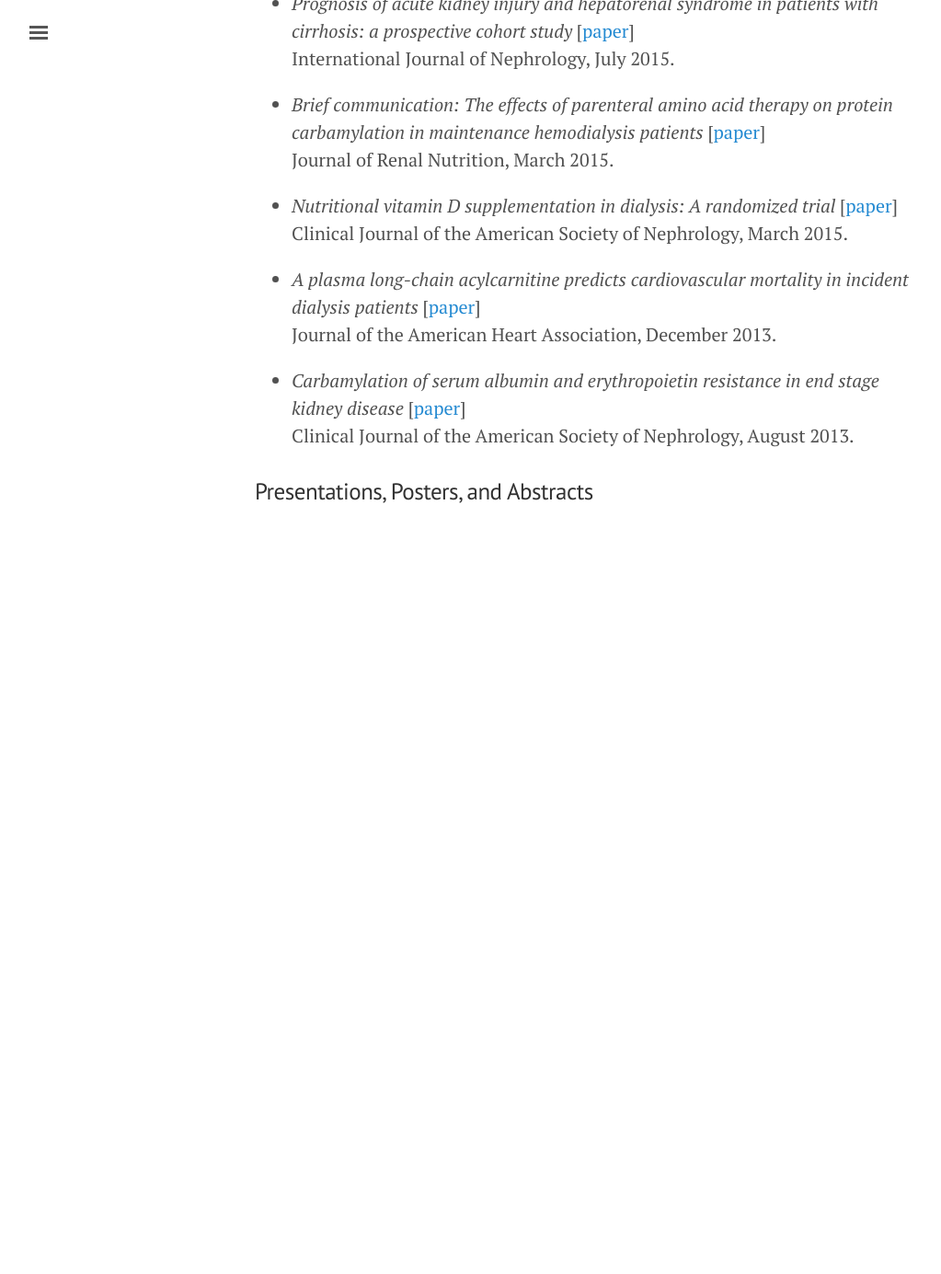
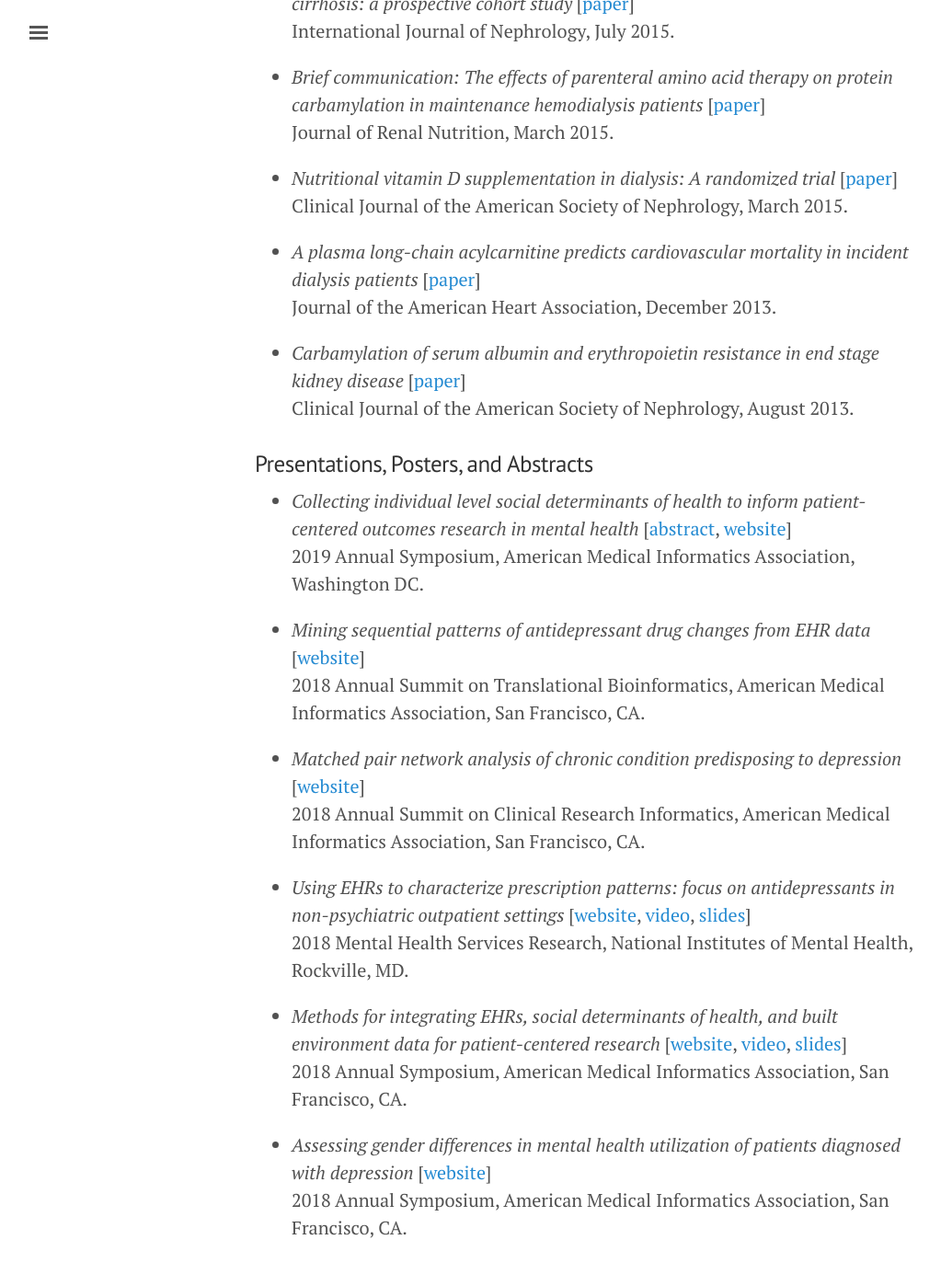
Before and after one commit to jdeferio/jdeferio.github.io, a Jekyll site: the page built from pubs.html, in a window 1280 px wide and 1400 px high, scrolled down 1155 px. Shown: the top 1385 px of the window at 92% size, without its empty margins (3-1026 px from the left). Built offline with Jekyll 4.4.1, drawn with Linux system fonts in a browser that asks for light colours; before the commit the page ends 1785 px from its top, so only the background shows below that; some of the changed text lies outside the part shown.

Commit message:
update pubs/research

```diff
--- a/pubs.html
+++ b/pubs.html
@@ -9,7 +9,7 @@
     <ul>
         <li><em>Social Determinants of Health in Mental Health Care and Research: A Case for Greater Inclusion</em>
             [<a title="Social Determinants of Health in Mental Health Care and Research: A Case for Greater Inclusion" href="/files/ocz049.pdf" target="_blank">paper</a>]<br/>
-            Journal of American Medical Informatics Association (JAMIA), December 2018.</li>
+            Journal of American Medical Informatics Association (JAMIA), April 2019.</li>
     </ul>
     <ul>
         <li><em>Ascertaining depression severity by extracting patient health questionnaire-9 (PHQ-9) scores from clinical notes</em>
@@ -73,3 +73,34 @@
     </ul>
 
 <h3>Presentations, Posters, and Abstracts</h3>
+
+    <ul>
+        <li><em>Collecting individual level social determinants of health to inform patient-centered outcomes research in mental health</em>
+            [<a title="Collecting individual level social determinants of health to inform patient-centered outcomes research in mental health" href="/files/Collecting Individual-Level Social Determinants of Health to Inform Patient-Centered Research in Mental Health.pdf" target="_blank">abstract</a>, <a href="https://www.amia.org/amia2019/oral-presentations" target="_blank">website</a>]<br/>
+            2019 Annual Symposium, American Medical Informatics Association, Washington DC.</li>
+    </ul>
+    <ul>
+        <li><em>Mining sequential patterns of antidepressant drug changes from EHR data</em>
+            [<a href="https://www.amia.org/2018-informatics-summit" target="_blank">website</a>]<br/>
+            2018 Annual Summit on Translational Bioinformatics, American Medical Informatics Association, San Francisco, CA.</li>
+    </ul>
+    <ul>
+        <li><em>Matched pair network analysis of chronic condition predisposing to depression</em>
+            [<a href="https://www.amia.org/2018-informatics-summit" target="_blank">website</a>]<br/>
+            2018 Annual Summit on Clinical Research Informatics, American Medical Informatics Association, San Francisco, CA.</li>
+    </ul>
+    <ul>
+        <li><em>Using EHRs to characterize prescription patterns: focus on antidepressants in non-psychiatric outpatient settings</em>
+            [<a href="https://www.nimh.nih.gov/news/events/2018/nimh-mental-health-services-research-conference-mhsr-2018.shtml" target="_blank">website</a>, <a href="https://www.youtube.com/watch?v=3joK-Ocvm7c&feature=youtu.be&t=3670" target="_blank">video</a>, <a title="Using EHRs to characterize prescription patterns: focus on antidepressants in non-psychiatric outpatient settings" href="/files/MHSR18_Deferio.pdf" target="_blank">slides</a>]<br/>
+            2018 Mental Health Services Research, National Institutes of Mental Health, Rockville, MD.</li>
+    </ul>
+    <ul>
+        <li><em>Methods for integrating EHRs, social determinants of health, and built environment data for patient-centered research</em>
+            [<a href="https://symposium2018.zerista.com/event/member/507839" target="_blank">website</a>, <a href="https://www.youtube.com/watch?v=2MiFB8iC8ZQ&feature=youtu.be" target="_blank">video</a>, <a title="Using EHRs to characterize prescription patterns: focus on antidepressants in non-psychiatric outpatient settings" href="/files/AMIA18_Deferio2.pptx" target="_blank">slides</a>]<br/>
+            2018 Annual Symposium, American Medical Informatics Association, San Francisco, CA.</li>
+    </ul>
+    <ul>
+        <li><em>Assessing gender differences in mental health utilization of patients diagnosed with depression</em>
+            [<a href="https://symposium2018.zerista.com/event/member/509475" target="_blank">website</a>]<br/>
+            2018 Annual Symposium, American Medical Informatics Association, San Francisco, CA.</li>
+    </ul>
```
Also changed, not shown: 3 other files.
